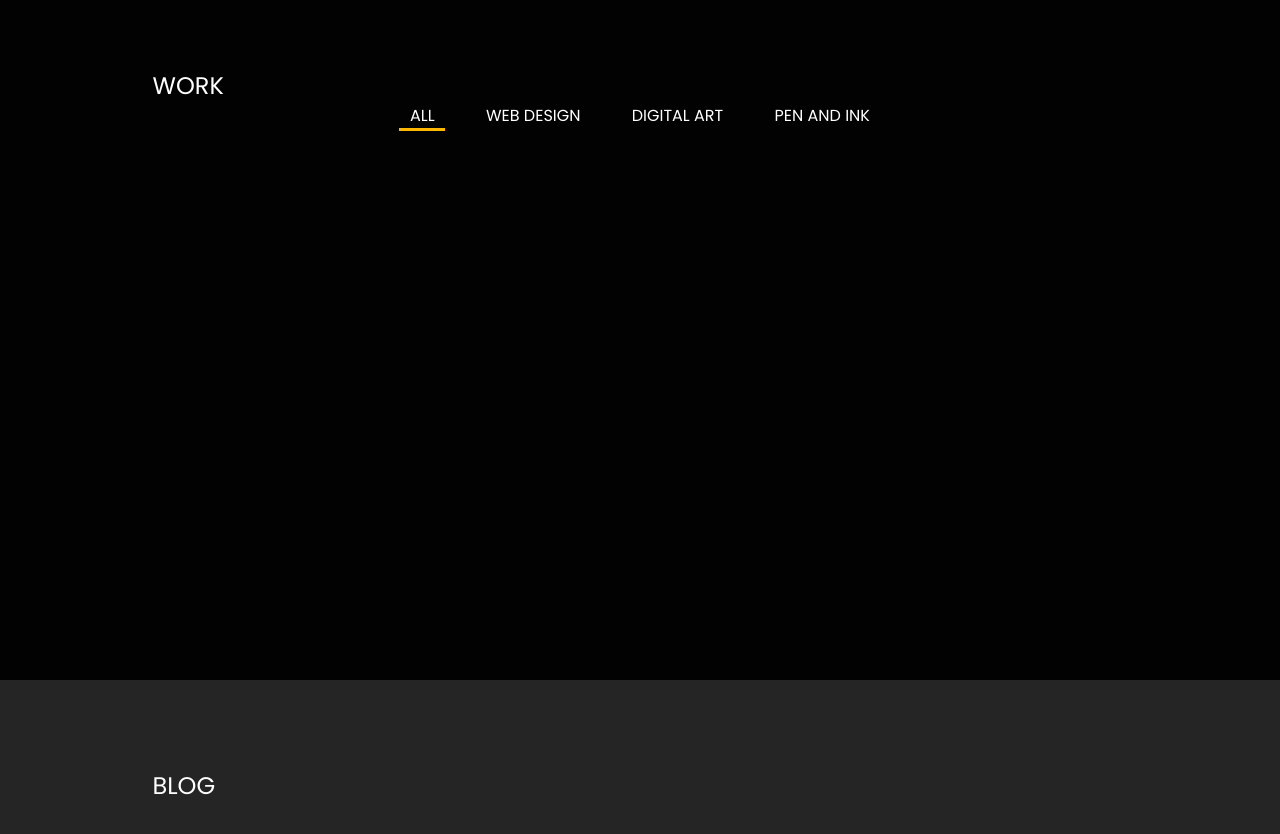
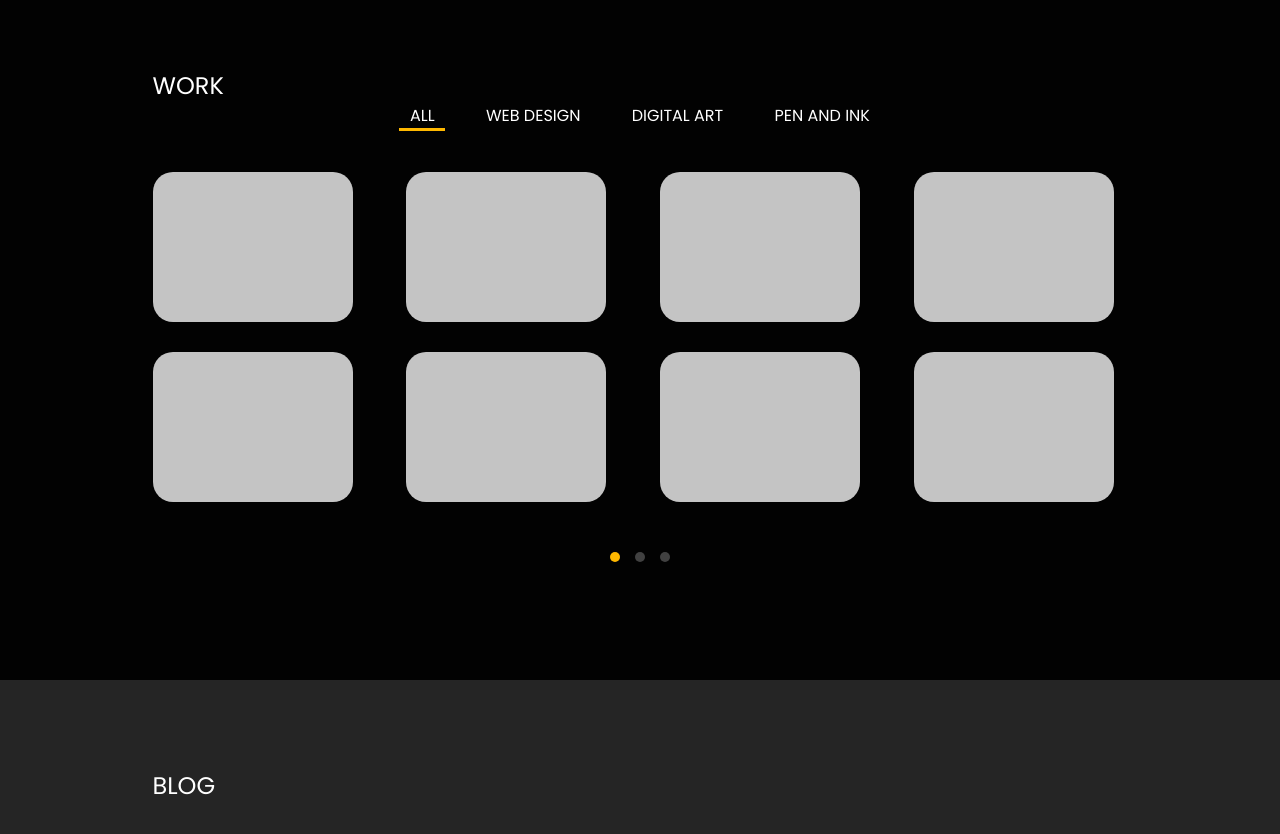
Before and after one commit to davidoff-a/portfolio_next, a plain HTML site: page src/index.html in a window 1280 px wide. Shown: the part 1520-2354 px from the top of the page. Drawn offline with Linux system fonts and the light colour scheme.

Commit message:
feat: content to works section

```diff
--- a/src/index.html
+++ b/src/index.html
@@ -84,7 +84,16 @@
           <li class="menu__item"><a href="" class="menu__link">pen and ink</a></li>
         </ul>
         <div class="slider">
-          <div class="slider__wrapper work__slider"></div>
+          <div class="slider__wrapper work-slider">
+            <div class="work-slider__item"></div>
+            <div class="work-slider__item"></div>
+            <div class="work-slider__item"></div>
+            <div class="work-slider__item"></div>
+            <div class="work-slider__item"></div>
+            <div class="work-slider__item"></div>
+            <div class="work-slider__item"></div>
+            <div class="work-slider__item"></div>
+          </div>
           <ul class="slider__controls dots row">
             <li class="dots__item dots__item_active"></li>
             <li class="dots__item"></li>
--- a/src/scss/layouts/_sliders.scss
+++ b/src/scss/layouts/_sliders.scss
@@ -1,5 +1,8 @@
 .slider {
-
+display: grid;
+  grid-template: 1fr 10px / 100%;
+  row-gap: 50px;
+  justify-content: center;
   // .slider__wrapper
   &__wrapper {
   }
@@ -10,10 +13,8 @@
   }
 }
 
-.works {
-}
-
 .dots {
+  margin: 0 auto;
   width: 60px;
   height: 10px;
   // .dots__item
@@ -21,6 +22,7 @@
     width: 10px;
     height: 10px;
     background: rgba(255, 255, 255, 0.25);
+    border-radius: 100%;
     // .dots__item_active
     &_active {
       background: var(--ac-color);
--- a/src/scss/pages/_work.scss
+++ b/src/scss/pages/_work.scss
@@ -6,27 +6,17 @@
   }
 
   // .work__slider
-  &__slider {
-  }
-}
-
-
-
-.slider {
-  // .slider__wrapper
-  &__wrapper {
-  }
-
-  // .slider__controls
-  &__controls {
-  }
-}
-
-.dots {
-  // .dots__item
-  &__item {
-    // .dots__item_active
-    &_active {
+  &-slider {
+    margin-top: 44px;
+    display: grid;
+    grid-template: repeat(2, 150px) / repeat(auto-fill, minmax(200px, 1fr));
+    column-gap: 40px;
+    row-gap: 30px;
+    &__item{
+      width: 200px;
+      height: 150px;
+      border-radius: 20px;
+      background: #c4c4c4;
     }
   }
 }
--- a/src/scss/style.scss
+++ b/src/scss/style.scss
@@ -8,6 +8,7 @@
 @import "./components/menu";
 @import "./components/special-text";
 @import "./components/list";
+@import "./layouts/sliders";
 @import "./pages/person";
 @import "./pages/about";
 @import "./pages/work";
```
Also changed, not shown: src/css/style.css, 1 other file.
